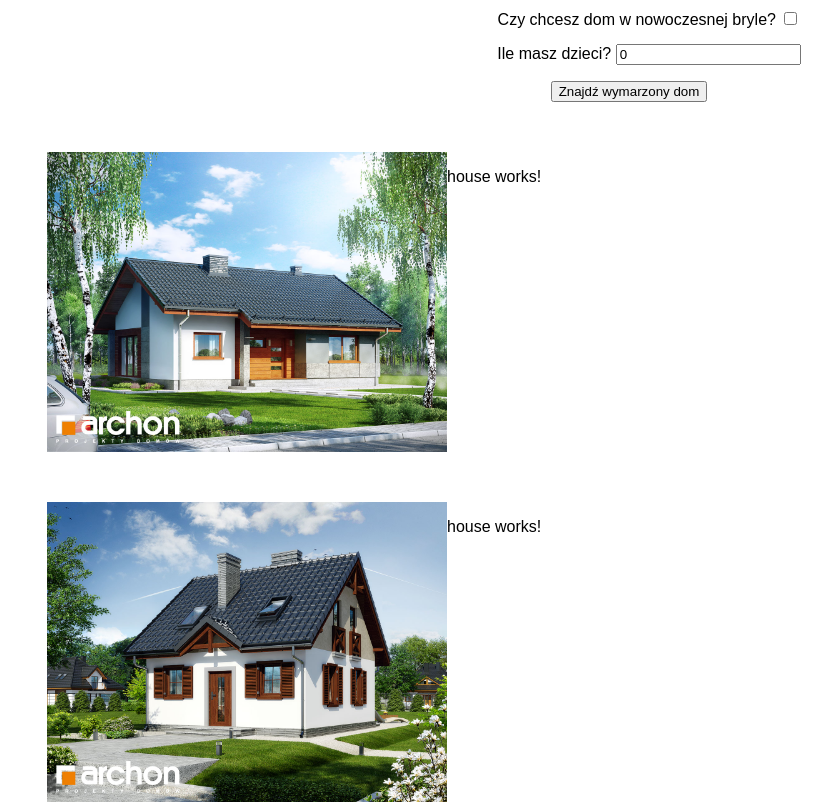
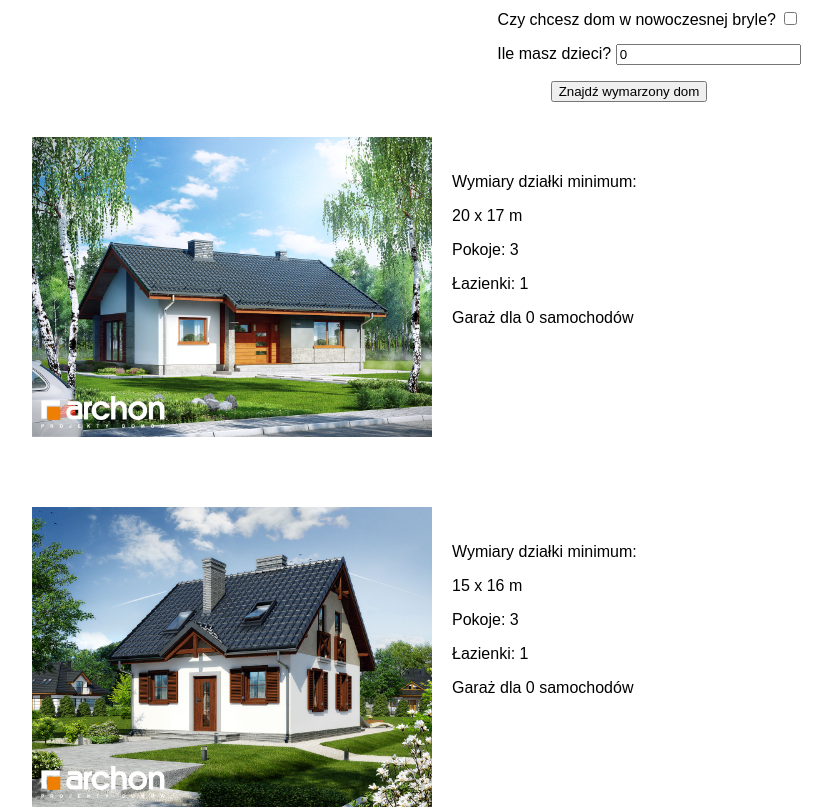
Before and after one commit to Dizlu/home-expert, an Angular app: page / in a window 1280 px wide. Shown: the part 480-1289 px from the top of the page, without its empty margins (11-843 px from the left). Built offline with nearby package versions, Linux system fonts and the light colour scheme.

Commit message:
minor fixes on rules

```diff
--- a/src/app/house/house.component.html
+++ b/src/app/house/house.component.html
@@ -1,8 +1,13 @@
 <div class="house-list-container">
   <div *ngFor="let house of houses" class="house-container">
     <img [src]="'assets/' + house.imagePath + '-1.jpg'" alt="">
-    <p>
-      house works!
-    </p>
+    <div class="house-metadata">
+        <p class="dimensions-info">Wymiary działki minimum:</p>
+        <p class="dimensions">{{house.minWidth}} x {{house.minLength}} m</p>
+        <p class="rooms-info">Pokoje: {{house.rooms}}</p>
+        <p>Łazienki: {{house.bathrooms}}</p>
+        <p>Garaż dla {{house.garage}} samochodów</p>
+    </div>
+
   </div>
 </div>
--- a/src/app/house/house.component.sass
+++ b/src/app/house/house.component.sass
@@ -1,6 +1,13 @@
-
-.house-container
+.house-list-container
   display: flex
-  margin: 50px
-  img
-    height: 300px
+  flex-direction: column
+  font-family: Arial, Helvetica, sans-serif
+  .house-container
+    display: flex
+    margin: 20px
+    padding: 15px
+    img
+      height: 300px
+    .house-metadata
+      padding: 20px
+      text-align: left
--- a/src/app/house/house.component.ts
+++ b/src/app/house/house.component.ts
@@ -20,15 +20,13 @@ export class HouseComponent implements OnInit, DoCheck {
   ngDoCheck() {
     const questions = this.questions;
     this.houses = this.housesPrototype;
-    console.log('houses: ', this.houses);
-    console.log('questions: ', this.questions);
 
     //houses which cannot fit onto land
     this.houses = this.houses.filter(house => questions[0].answer > house.minLength && questions[1].answer > house.minWidth);
     //how much garages?
     this.houses = this.houses.filter(house => questions[2].answer <= house.garage);
     //do you have enough rooms?
-    this.houses = this.houses.filter(house => (questions[3].answer + questions[6].answer) <= house.rooms)
+    this.houses = this.houses.filter(house => (questions[3].answer + questions[6].answer) <= (house.rooms - 1))
     //if house should be available for handicapped person
     if (this.questions[4].answer) {
       this.houses = this.houses.filter(house => house.handicapped)
@@ -37,6 +35,10 @@ export class HouseComponent implements OnInit, DoCheck {
     if (this.questions[5].answer) {
       this.houses = this.houses.filter(houses => houses.design);
     }
+
+    if (this.questions[6].answer > 2) {
+      this.houses = this.houses.filter(house => house.bathrooms >= 2);
+    }
   }
 
   ngOnInit() {
```
